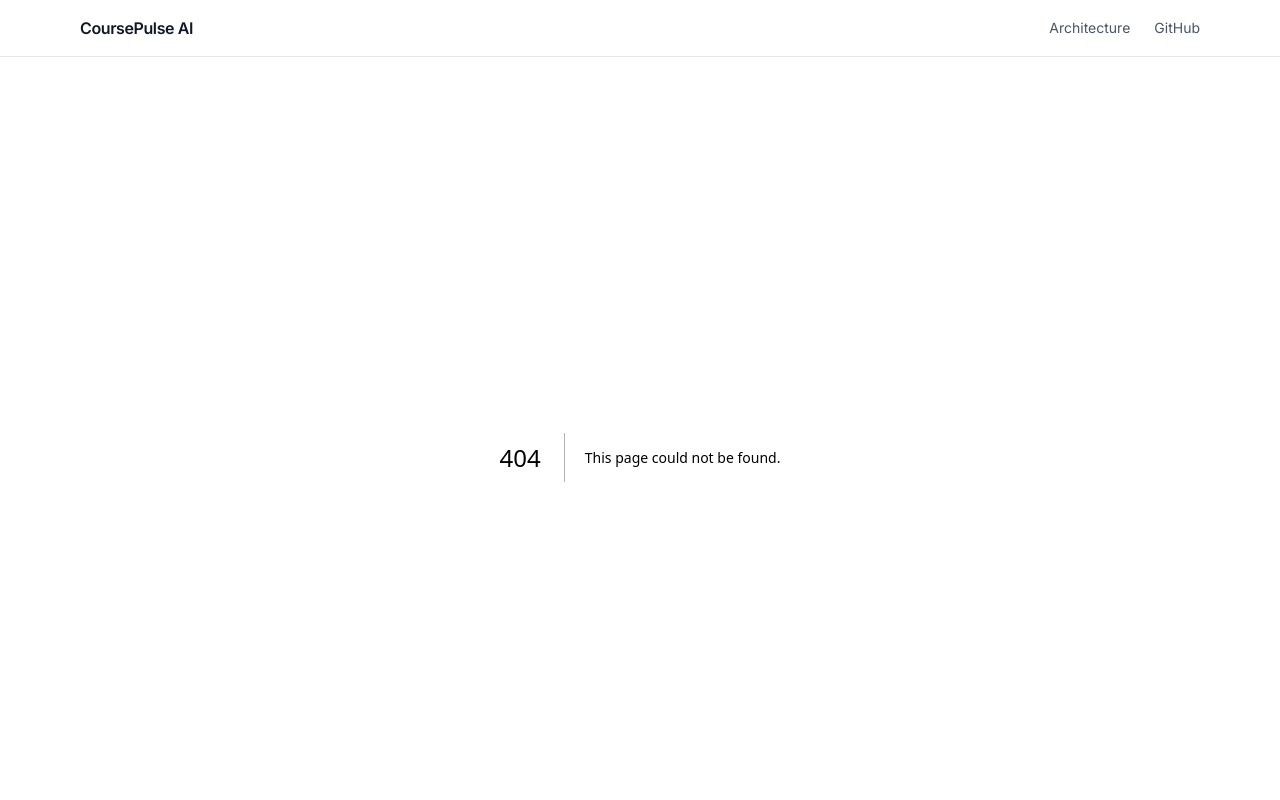
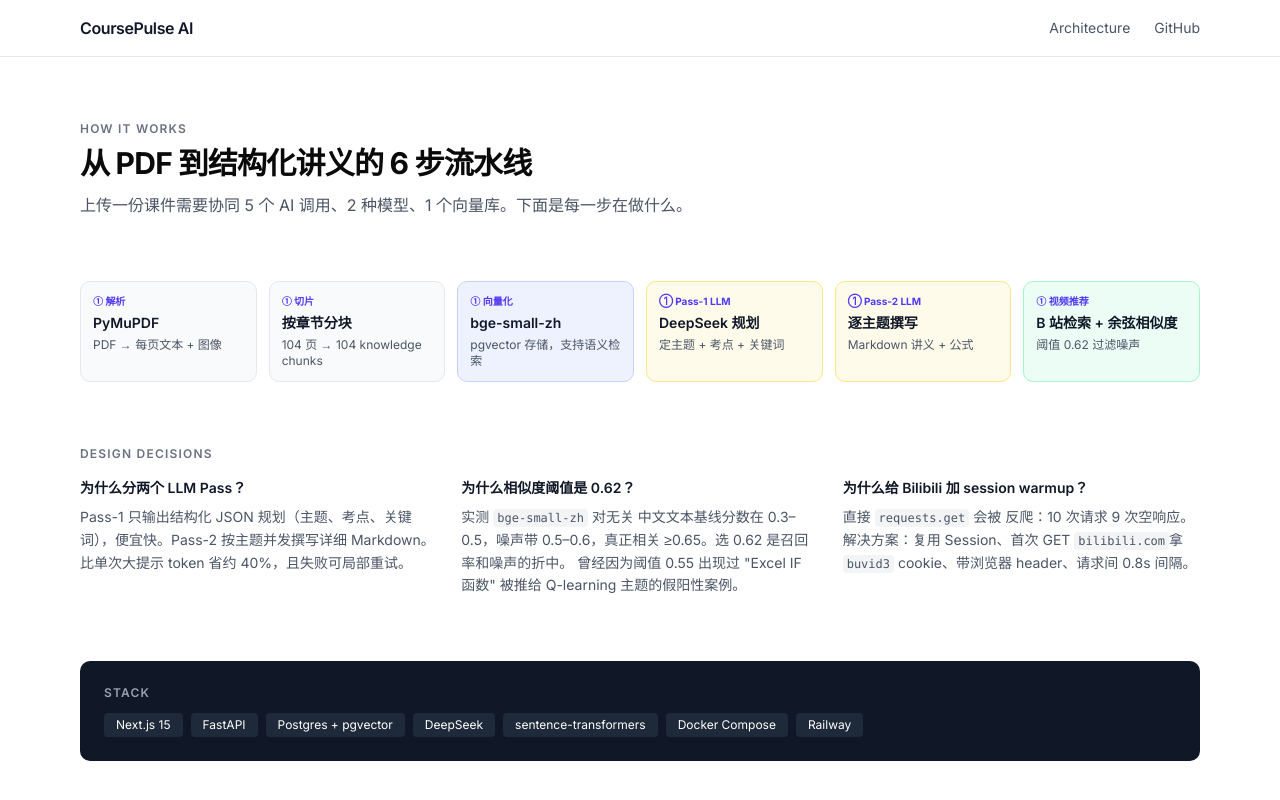
Before and after one commit to CarterJia/Coursepulse-AI, a Next.js app in the folder frontend/: page /architecture in a window 1280 px wide. Before the commit this address had no page. Shown: the top 800 px of the page. Built offline with nearby package versions, Linux system fonts and the light colour scheme.

Commit message:
feat(frontend): add /architecture explainer page

```diff
--- /dev/null
+++ b/frontend/app/architecture/page.tsx
@@ -0,0 +1,102 @@
+export const metadata = {
+  title: "Architecture — CoursePulse AI",
+  description: "How the pipeline works and why it was designed this way",
+};
+
+type PipelineStep = {
+  id: string;
+  phase: string;
+  tech: string;
+  blurb: string;
+  tone: "gray" | "blue" | "yellow" | "green";
+};
+
+const STEPS: PipelineStep[] = [
+  { id: "1", phase: "解析", tech: "PyMuPDF", blurb: "PDF → 每页文本 + 图像", tone: "gray" },
+  { id: "2", phase: "切片", tech: "按章节分块", blurb: "104 页 → 104 knowledge chunks", tone: "gray" },
+  { id: "3", phase: "向量化", tech: "bge-small-zh", blurb: "pgvector 存储，支持语义检索", tone: "blue" },
+  { id: "4", phase: "Pass-1 LLM", tech: "DeepSeek 规划", blurb: "定主题 + 考点 + 关键词", tone: "yellow" },
+  { id: "5", phase: "Pass-2 LLM", tech: "逐主题撰写", blurb: "Markdown 讲义 + 公式", tone: "yellow" },
+  { id: "6", phase: "视频推荐", tech: "B 站检索 + 余弦相似度", blurb: "阈值 0.62 过滤噪声", tone: "green" },
+];
+
+const TONE_STYLES: Record<PipelineStep["tone"], string> = {
+  gray: "bg-gray-50 border-gray-200",
+  blue: "bg-indigo-50 border-indigo-200",
+  yellow: "bg-amber-50 border-amber-200",
+  green: "bg-emerald-50 border-emerald-200",
+};
+
+export default function ArchitecturePage() {
+  return (
+    <main className="max-w-6xl mx-auto px-4 py-16 space-y-16">
+      <header>
+        <p className="text-xs uppercase tracking-widest text-gray-500 font-semibold">How it works</p>
+        <h1 className="mt-2 text-3xl font-bold tracking-tight">从 PDF 到结构化讲义的 6 步流水线</h1>
+        <p className="mt-3 text-gray-600 max-w-2xl">
+          上传一份课件需要协同 5 个 AI 调用、2 种模型、1 个向量库。下面是每一步在做什么。
+        </p>
+      </header>
+
+      <section aria-label="Pipeline">
+        <div className="grid grid-cols-2 md:grid-cols-6 gap-3">
+          {STEPS.map((step) => (
+            <div key={step.id} className={`rounded-lg border p-3 ${TONE_STYLES[step.tone]}`}>
+              <div className="text-[10px] font-bold text-indigo-600">① {step.phase}</div>
+              <div className="mt-1 text-sm font-semibold text-gray-900">{step.tech}</div>
+              <div className="mt-1 text-xs text-gray-600">{step.blurb}</div>
+            </div>
+          ))}
+        </div>
+      </section>
+
+      <section aria-label="Design decisions">
+        <p className="text-xs uppercase tracking-widest text-gray-500 font-semibold">Design decisions</p>
+        <div className="mt-4 grid md:grid-cols-3 gap-6">
+          <article className="space-y-2">
+            <h3 className="text-sm font-semibold text-gray-900">为什么分两个 LLM Pass？</h3>
+            <p className="text-sm text-gray-600 leading-relaxed">
+              Pass-1 只输出结构化 JSON 规划（主题、考点、关键词），便宜快。Pass-2 按主题并发撰写详细 Markdown。
+              比单次大提示 token 省约 40%，且失败可局部重试。
+            </p>
+          </article>
+          <article className="space-y-2">
+            <h3 className="text-sm font-semibold text-gray-900">为什么相似度阈值是 0.62？</h3>
+            <p className="text-sm text-gray-600 leading-relaxed">
+              实测 <code className="font-mono text-xs bg-gray-100 px-1 py-0.5 rounded">bge-small-zh</code> 对无关
+              中文文本基线分数在 0.3–0.5，噪声带 0.5–0.6，真正相关 ≥0.65。选 0.62 是召回率和噪声的折中。
+              曾经因为阈值 0.55 出现过 "Excel IF 函数" 被推给 Q-learning 主题的假阳性案例。
+            </p>
+          </article>
+          <article className="space-y-2">
+            <h3 className="text-sm font-semibold text-gray-900">为什么给 Bilibili 加 session warmup？</h3>
+            <p className="text-sm text-gray-600 leading-relaxed">
+              直接 <code className="font-mono text-xs bg-gray-100 px-1 py-0.5 rounded">requests.get</code> 会被
+              反爬：10 次请求 9 次空响应。解决方案：复用 Session、首次 GET <code className="font-mono text-xs bg-gray-100 px-1 py-0.5 rounded">bilibili.com</code>
+              拿 <code className="font-mono text-xs bg-gray-100 px-1 py-0.5 rounded">buvid3</code> cookie、带浏览器 header、请求间 0.8s 间隔。
+            </p>
+          </article>
+        </div>
+      </section>
+
+      <section aria-label="Stack" className="bg-gray-900 text-white rounded-lg p-6">
+        <p className="text-xs uppercase tracking-widest text-gray-400 font-semibold">Stack</p>
+        <div className="mt-3 flex flex-wrap gap-2">
+          {[
+            "Next.js 15",
+            "FastAPI",
+            "Postgres + pgvector",
+            "DeepSeek",
+            "sentence-transformers",
+            "Docker Compose",
+            "Railway",
+          ].map((s) => (
+            <span key={s} className="bg-gray-800 px-3 py-1 rounded text-xs">
+              {s}
+            </span>
+          ))}
+        </div>
+      </section>
+    </main>
+  );
+}
```
